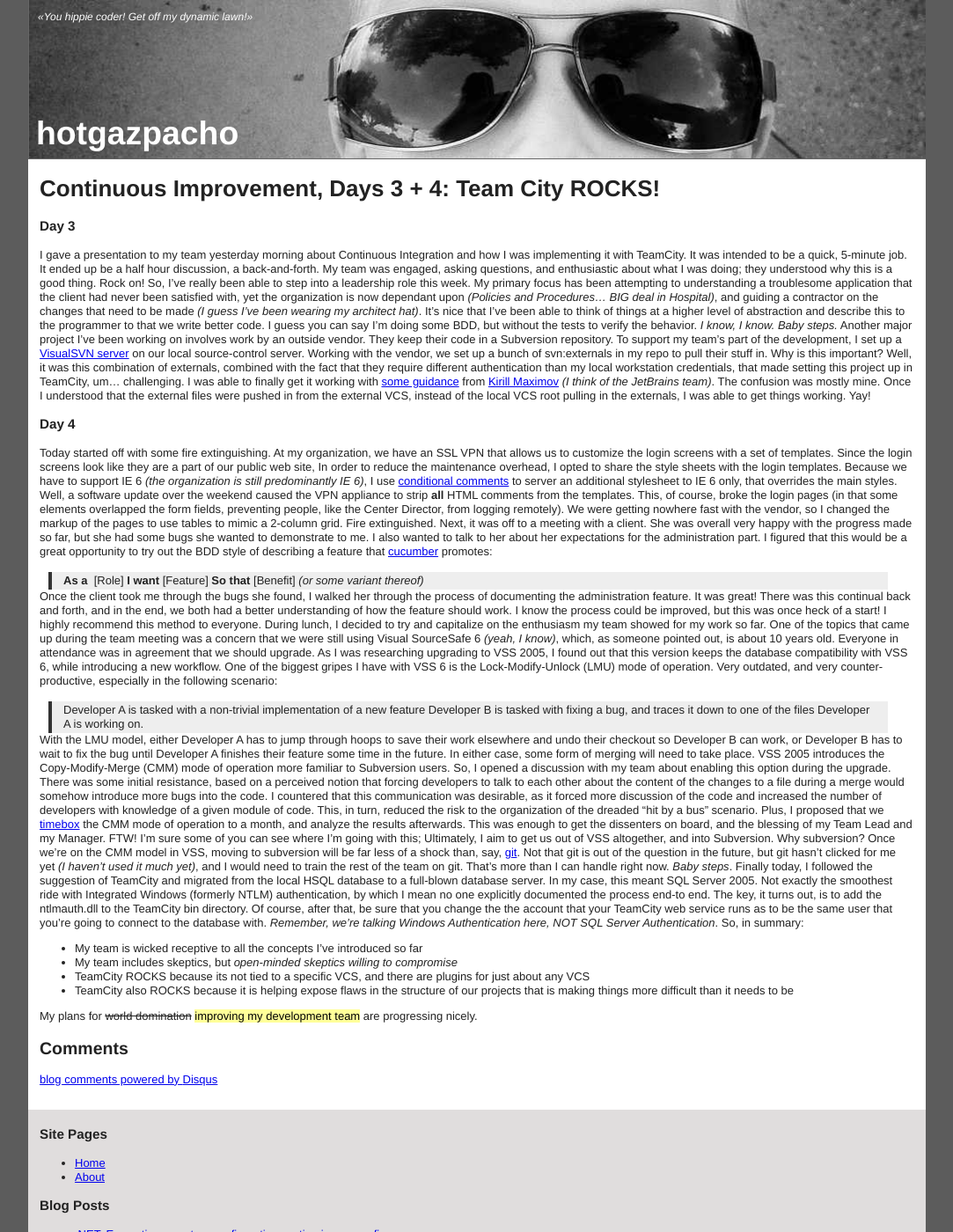
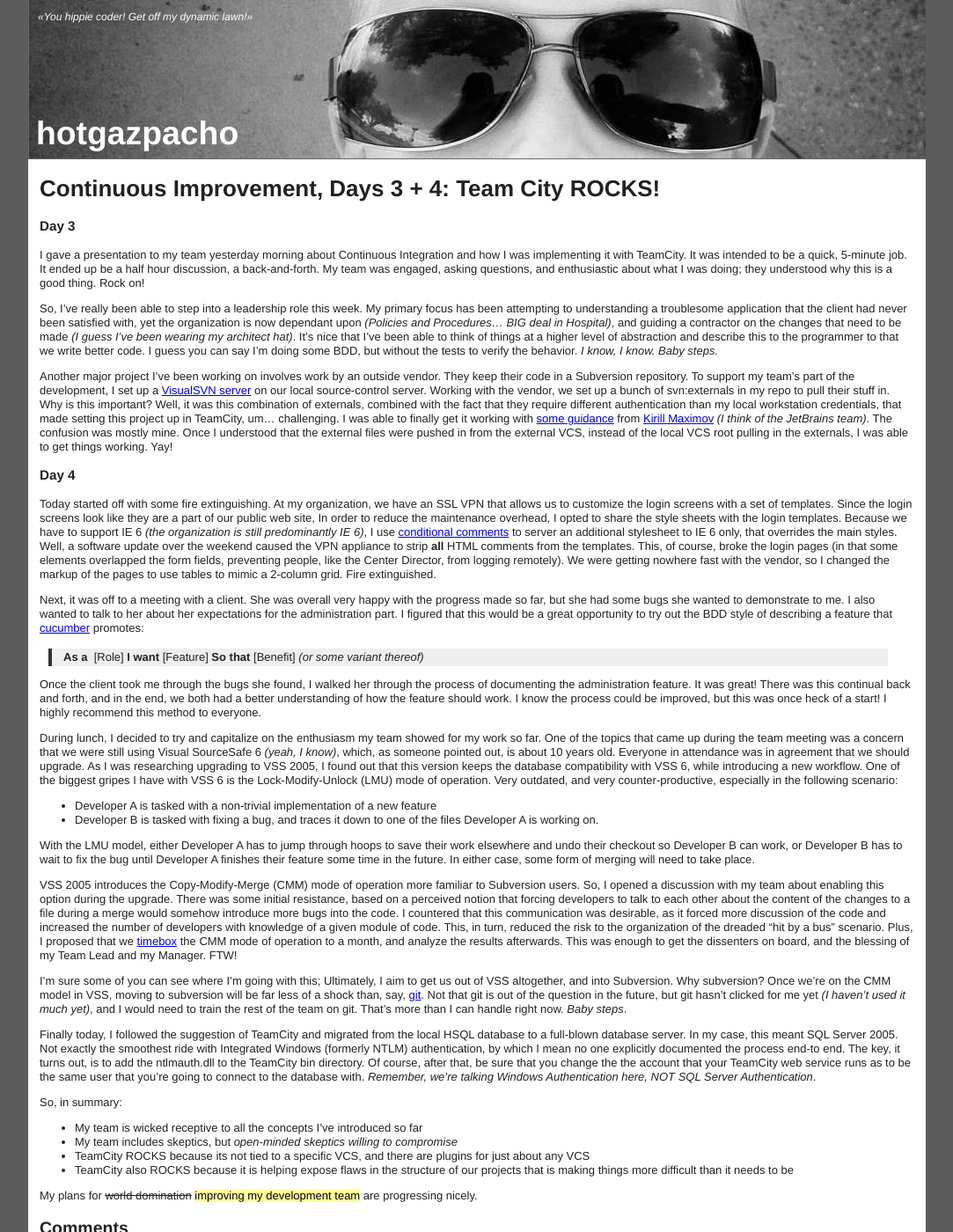
Before and after one commit to hotgazpacho/hotgazpacho.github.com, a Jekyll site: the page built from _posts/2009-02-12-continuous-improvement-days-3-4-team-city-rocks.html, in a window 1280 px wide and 1400 px high. Shown: the whole window at 88% size, without its empty margins (98-1181 px from the left). Built offline with Jekyll 4.4.1, drawn with Linux system fonts in a browser that asks for light colours; nearby versions of some CDN libraries; Markdown is read by kramdown in place of the engine named in the settings; comment, search, counter and statistics services are not loaded.

Commit message:
Fix formatting on another post

```diff
--- a/_posts/2009-02-12-continuous-improvement-days-3-4-team-city-rocks.html
+++ b/_posts/2009-02-12-continuous-improvement-days-3-4-team-city-rocks.html
@@ -6,38 +6,40 @@ wordpress_url: http://hotgazpacho.org/2009/02/continuous-improvement-days-3-4-te
 date: 2009-02-12 22:47:48 -05:00
 ---
 <h3>Day 3</h3>
-I gave a presentation to my team yesterday morning about Continuous Integration and how I was implementing it with TeamCity. It was intended to be a quick, 5-minute job. It ended up be a half hour discussion, a back-and-forth. My team was engaged, asking questions, and enthusiastic about what I was doing; they understood why this is a good thing. Rock on!
+<p>I gave a presentation to my team yesterday morning about Continuous Integration and how I was implementing it with TeamCity. It was intended to be a quick, 5-minute job. It ended up be a half hour discussion, a back-and-forth. My team was engaged, asking questions, and enthusiastic about what I was doing; they understood why this is a good thing. Rock on!</p>
 
-So, I’ve really been able to step into a leadership role this week. My primary focus has been attempting to understanding a troublesome application that the client had never been satisfied with, yet the organization is now dependant upon <em>(Policies and Procedures… BIG deal in Hospital)</em>, and guiding a contractor on the changes that need to be made <em>(I guess I’ve been wearing my architect hat)</em>. It’s nice that I’ve been able to think of things at a higher level of abstraction and describe this to the programmer to that we write better code. I guess you can say I’m doing some BDD, but without the tests to verify the behavior. <em>I know, I know. Baby steps.</em>
+<p>So, I’ve really been able to step into a leadership role this week. My primary focus has been attempting to understanding a troublesome application that the client had never been satisfied with, yet the organization is now dependant upon <em>(Policies and Procedures… BIG deal in Hospital)</em>, and guiding a contractor on the changes that need to be made <em>(I guess I’ve been wearing my architect hat)</em>. It’s nice that I’ve been able to think of things at a higher level of abstraction and describe this to the programmer to that we write better code. I guess you can say I’m doing some BDD, but without the tests to verify the behavior. <em>I know, I know. Baby steps.</em></p>
 
-Another major project I’ve been working on involves work by an outside vendor. They keep their code in a Subversion repository. To support my team’s part of the development, I set up a <a href="http://www.visualsvn.com/server/" target="_blank">VisualSVN server</a> on our local source-control server. Working with the vendor, we set up a bunch of svn:externals in my repo to pull their stuff in. Why is this important? Well, it was this combination of externals, combined with the fact that they require different authentication than my local workstation credentials, that made setting this project up in TeamCity, um… challenging. I was able to finally get it working with <a href="http://twitter.com/maxkir/status/1201701837" target="_blank">some guidance</a> from <a href="http://kirblog.idetalk.com/" target="_blank">Kirill Maximov</a> <em>(I think of the JetBrains team)</em>. The confusion was mostly mine. Once I understood that the external files were pushed in from the external VCS, instead of the local VCS root pulling in the externals, I was able to get things working. Yay!
+<p>Another major project I’ve been working on involves work by an outside vendor. They keep their code in a Subversion repository. To support my team’s part of the development, I set up a <a href="http://www.visualsvn.com/server/" target="_blank">VisualSVN server</a> on our local source-control server. Working with the vendor, we set up a bunch of svn:externals in my repo to pull their stuff in. Why is this important? Well, it was this combination of externals, combined with the fact that they require different authentication than my local workstation credentials, that made setting this project up in TeamCity, um… challenging. I was able to finally get it working with <a href="http://twitter.com/maxkir/status/1201701837" target="_blank">some guidance</a> from <a href="http://kirblog.idetalk.com/" target="_blank">Kirill Maximov</a> <em>(I think of the JetBrains team)</em>. The confusion was mostly mine. Once I understood that the external files were pushed in from the external VCS, instead of the local VCS root pulling in the externals, I was able to get things working. Yay!</p>
 <h3>Day 4</h3>
-Today started off with some fire extinguishing. At my organization, we have an SSL VPN that allows us to customize the login screens with a set of templates. Since the login screens look like they are a part of our public web site, In order to reduce the maintenance overhead, I opted to share the style sheets with the login templates. Because we have to support IE 6 <em>(the organization is still predominantly IE 6)</em>, I use <a href="http://www.quirksmode.org/css/condcom.html" target="_blank">conditional comments</a> to server an additional stylesheet to IE 6 only, that overrides the main styles. Well, a software update over the weekend caused the VPN appliance to strip <strong>all</strong> HTML comments from the templates. This, of course, broke the login pages (in that some elements overlapped the form fields, preventing people, like the Center Director, from logging remotely). We were getting nowhere fast with the vendor, so I changed the markup of the pages to use tables to mimic a 2-column grid. Fire extinguished.
+<p>Today started off with some fire extinguishing. At my organization, we have an SSL VPN that allows us to customize the login screens with a set of templates. Since the login screens look like they are a part of our public web site, In order to reduce the maintenance overhead, I opted to share the style sheets with the login templates. Because we have to support IE 6 <em>(the organization is still predominantly IE 6)</em>, I use <a href="http://www.quirksmode.org/css/condcom.html" target="_blank">conditional comments</a> to server an additional stylesheet to IE 6 only, that overrides the main styles. Well, a software update over the weekend caused the VPN appliance to strip <strong>all</strong> HTML comments from the templates. This, of course, broke the login pages (in that some elements overlapped the form fields, preventing people, like the Center Director, from logging remotely). We were getting nowhere fast with the vendor, so I changed the markup of the pages to use tables to mimic a 2-column grid. Fire extinguished.</p>
 
-Next, it was off to a meeting with a client. She was overall very happy with the progress made so far, but she had some bugs she wanted to demonstrate to me. I also wanted to talk to her about her expectations for the administration part. I figured that this would be a great opportunity to try out the BDD style of describing a feature that <a href="http://cukes.info/" target="_blank">cucumber</a> promotes:
+<p>Next, it was off to a meeting with a client. She was overall very happy with the progress made so far, but she had some bugs she wanted to demonstrate to me. I also wanted to talk to her about her expectations for the administration part. I figured that this would be a great opportunity to try out the BDD style of describing a feature that <a href="http://cukes.info/" target="_blank">cucumber</a> promotes:</p>
 <blockquote><strong>As a</strong>  [Role]
 <strong>I want</strong> [Feature]
 <strong>So that</strong> [Benefit]
 
 <em>(or some variant thereof)</em></blockquote>
-Once the client took me through the bugs she found, I walked her through the process of documenting the administration feature. It was great! There was this continual back and forth, and in the end, we both had a better understanding of how the feature should work. I know the process could be improved, but this was once heck of a start! I highly recommend this method to everyone.
+<p>Once the client took me through the bugs she found, I walked her through the process of documenting the administration feature. It was great! There was this continual back and forth, and in the end, we both had a better understanding of how the feature should work. I know the process could be improved, but this was once heck of a start! I highly recommend this method to everyone.</p>
 
-During lunch, I decided to try and capitalize on the enthusiasm my team showed for my work so far. One of the topics that came up during the team meeting was a concern that we were still using Visual SourceSafe 6 <em>(yeah, I know)</em>, which, as someone pointed out, is about 10 years old. Everyone in attendance was in agreement that we should upgrade. As I was researching upgrading to VSS 2005, I found out that this version keeps the database compatibility with VSS 6, while introducing a new workflow. One of the biggest gripes I have with VSS 6 is the Lock-Modify-Unlock (LMU) mode of operation. Very outdated, and very counter-productive, especially in the following scenario:
-<blockquote>Developer A is tasked with a non-trivial implementation of a new feature
-Developer B is tasked with fixing a bug, and traces it down to one of the files Developer A is working on.</blockquote>
-With the LMU model, either Developer A has to jump through hoops to save their work elsewhere and undo their checkout so Developer B can work, or Developer B has to wait to fix the bug until Developer A finishes their feature some time in the future. In either case, some form of merging will need to take place.
+<p>During lunch, I decided to try and capitalize on the enthusiasm my team showed for my work so far. One of the topics that came up during the team meeting was a concern that we were still using Visual SourceSafe 6 <em>(yeah, I know)</em>, which, as someone pointed out, is about 10 years old. Everyone in attendance was in agreement that we should upgrade. As I was researching upgrading to VSS 2005, I found out that this version keeps the database compatibility with VSS 6, while introducing a new workflow. One of the biggest gripes I have with VSS 6 is the Lock-Modify-Unlock (LMU) mode of operation. Very outdated, and very counter-productive, especially in the following scenario:</p>
+<ul>
+<li>Developer A is tasked with a non-trivial implementation of a new feature</li>
+<li>Developer B is tasked with fixing a bug, and traces it down to one of the files Developer A is working on.</li>
+</ul>
+<p>With the LMU model, either Developer A has to jump through hoops to save their work elsewhere and undo their checkout so Developer B can work, or Developer B has to wait to fix the bug until Developer A finishes their feature some time in the future. In either case, some form of merging will need to take place.</p>
 
-VSS 2005 introduces the Copy-Modify-Merge (CMM) mode of operation more familiar to Subversion users. So, I opened a discussion with my team about enabling this option during the upgrade. There was some initial resistance, based on a perceived notion that forcing developers to talk to each other about the content of the changes to a file during a merge would somehow introduce more bugs into the code. I countered that this communication was desirable, as it forced more discussion of the code and increased the number of developers with knowledge of a given module of code. This, in turn, reduced the risk to the organization of the dreaded “hit by a bus” scenario. Plus, I proposed that we <a href="http://en.wikipedia.org/wiki/Timebox" target="_blank">timebox</a> the CMM mode of operation to a month, and analyze the results afterwards. This was enough to get the dissenters on board, and the blessing of my Team Lead and my Manager. FTW!
+<p>VSS 2005 introduces the Copy-Modify-Merge (CMM) mode of operation more familiar to Subversion users. So, I opened a discussion with my team about enabling this option during the upgrade. There was some initial resistance, based on a perceived notion that forcing developers to talk to each other about the content of the changes to a file during a merge would somehow introduce more bugs into the code. I countered that this communication was desirable, as it forced more discussion of the code and increased the number of developers with knowledge of a given module of code. This, in turn, reduced the risk to the organization of the dreaded “hit by a bus” scenario. Plus, I proposed that we <a href="http://en.wikipedia.org/wiki/Timebox" target="_blank">timebox</a> the CMM mode of operation to a month, and analyze the results afterwards. This was enough to get the dissenters on board, and the blessing of my Team Lead and my Manager. FTW!</p>
 
-I’m sure some of you can see where I’m going with this; Ultimately, I aim to get us out of VSS altogether, and into Subversion. Why subversion? Once we’re on the CMM model in VSS, moving to subversion will be far less of a shock than, say, <a href="http://git.or.cz/" target="_blank">git</a>. Not that git is out of the question in the future, but git hasn’t clicked for me yet <em>(I haven’t used it much yet)</em>, and I would need to train the rest of the team on git. That’s more than I can handle right now. <em>Baby steps</em>.
+<p>I’m sure some of you can see where I’m going with this; Ultimately, I aim to get us out of VSS altogether, and into Subversion. Why subversion? Once we’re on the CMM model in VSS, moving to subversion will be far less of a shock than, say, <a href="http://git.or.cz/" target="_blank">git</a>. Not that git is out of the question in the future, but git hasn’t clicked for me yet <em>(I haven’t used it much yet)</em>, and I would need to train the rest of the team on git. That’s more than I can handle right now. <em>Baby steps</em>.</p>
 
-Finally today, I followed the suggestion of TeamCity and migrated from the local HSQL database to a full-blown database server. In my case, this meant SQL Server 2005. Not exactly the smoothest ride with Integrated Windows (formerly NTLM) authentication, by which I mean no one explicitly documented the process end-to end. The key, it turns out, is to add the ntlmauth.dll to the TeamCity bin directory. Of course, after that, be sure that you change the the account that your TeamCity web service runs as to be the same user that you’re going to connect to the database with. <em>Remember, we’re talking Windows Authentication here, NOT SQL Server Authentication</em>.
+<p>Finally today, I followed the suggestion of TeamCity and migrated from the local HSQL database to a full-blown database server. In my case, this meant SQL Server 2005. Not exactly the smoothest ride with Integrated Windows (formerly NTLM) authentication, by which I mean no one explicitly documented the process end-to end. The key, it turns out, is to add the ntlmauth.dll to the TeamCity bin directory. Of course, after that, be sure that you change the the account that your TeamCity web service runs as to be the same user that you’re going to connect to the database with. <em>Remember, we’re talking Windows Authentication here, NOT SQL Server Authentication</em>.</p>
 
-So, in summary:
+<p>So, in summary:</p>
 <ul>
 	<li>My team is wicked receptive to all the concepts I’ve introduced so far</li>
 	<li>My team includes skeptics, but <em>open-minded skeptics willing to compromise</em></li>
 	<li>TeamCity ROCKS because its not tied to a specific VCS, and there are plugins for just about any VCS</li>
 	<li>TeamCity also ROCKS because it is helping expose flaws in the structure of our projects that is making things more difficult than it needs to be</li>
 </ul>
-My plans for <del>world domination</del> <ins>improving my development team</ins> are progressing nicely.
+<p>My plans for <del>world domination</del> <ins>improving my development team</ins> are progressing nicely.</p>
```
